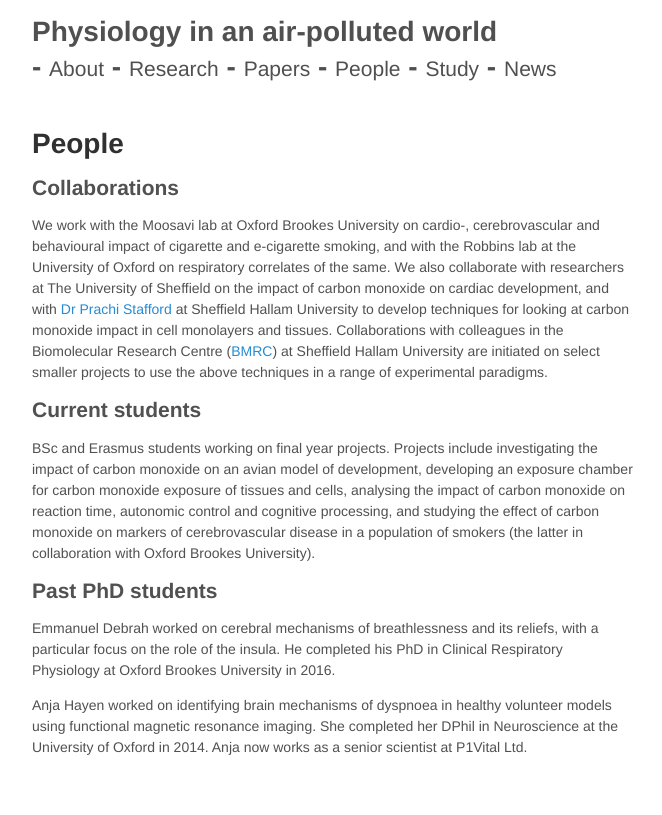
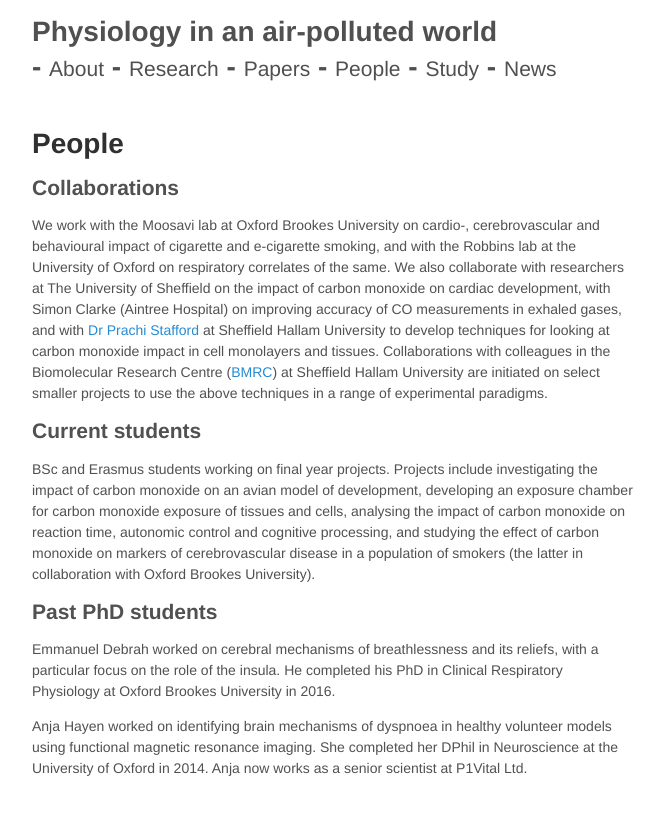
Before and after one commit to mariherigstad/mariherigstad.github.io, a Jekyll site: the page built from people.md, in a window 1280 px wide. Shown: the top 815 px of the page, without its empty margins (307-969 px from the left). Built offline with Jekyll 4.4.1, drawn with Linux system fonts in a browser that asks for light colours.

Commit message:
Update people.md

```diff
--- a/people.md
+++ b/people.md
@@ -4,7 +4,7 @@ title: People
 ---
 
 ## Collaborations
-We work with the Moosavi lab at Oxford Brookes University on cardio-, cerebrovascular and behavioural impact of cigarette and e-cigarette smoking, and with the Robbins lab at the University of Oxford on respiratory correlates of the same. We also collaborate with researchers at The University of Sheffield on the impact of carbon monoxide on cardiac development, and with <a href="https://www.shu.ac.uk/about-us/our-people/staff-profiles/prachi-stafford">Dr Prachi Stafford</a> at Sheffield Hallam University to develop techniques for looking at carbon monoxide impact in cell monolayers and tissues. Collaborations with colleagues in the Biomolecular Research Centre (<a href="https://www.shu.ac.uk/research/specialisms/biomolecular-sciences-research-centre">BMRC</a>) at Sheffield Hallam University are initiated on select smaller projects to use the above techniques in a range of experimental paradigms.
+We work with the Moosavi lab at Oxford Brookes University on cardio-, cerebrovascular and behavioural impact of cigarette and e-cigarette smoking, and with the Robbins lab at the University of Oxford on respiratory correlates of the same. We also collaborate with researchers at The University of Sheffield on the impact of carbon monoxide on cardiac development, with Simon Clarke (Aintree Hospital) on improving accuracy of CO measurements in exhaled gases, and with <a href="https://www.shu.ac.uk/about-us/our-people/staff-profiles/prachi-stafford">Dr Prachi Stafford</a> at Sheffield Hallam University to develop techniques for looking at carbon monoxide impact in cell monolayers and tissues. Collaborations with colleagues in the Biomolecular Research Centre (<a href="https://www.shu.ac.uk/research/specialisms/biomolecular-sciences-research-centre">BMRC</a>) at Sheffield Hallam University are initiated on select smaller projects to use the above techniques in a range of experimental paradigms.
 
 ## Current students
 BSc and Erasmus students working on final year projects. Projects include investigating the impact of carbon monoxide on an avian model of development, developing an exposure chamber for carbon monoxide exposure of tissues and cells, analysing the impact of carbon monoxide on reaction time, autonomic control and cognitive processing, and studying the effect of carbon monoxide on markers of cerebrovascular disease in a population of smokers (the latter in collaboration with Oxford Brookes University).
```
